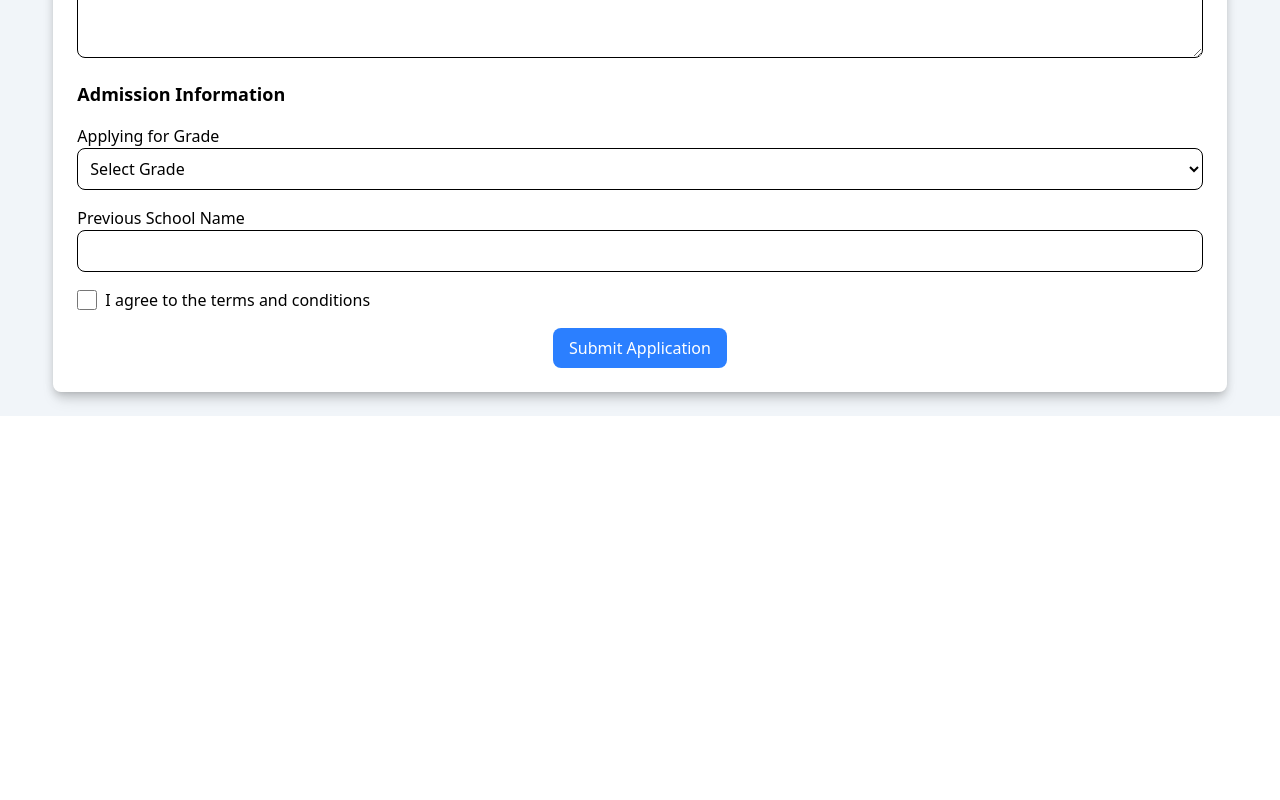
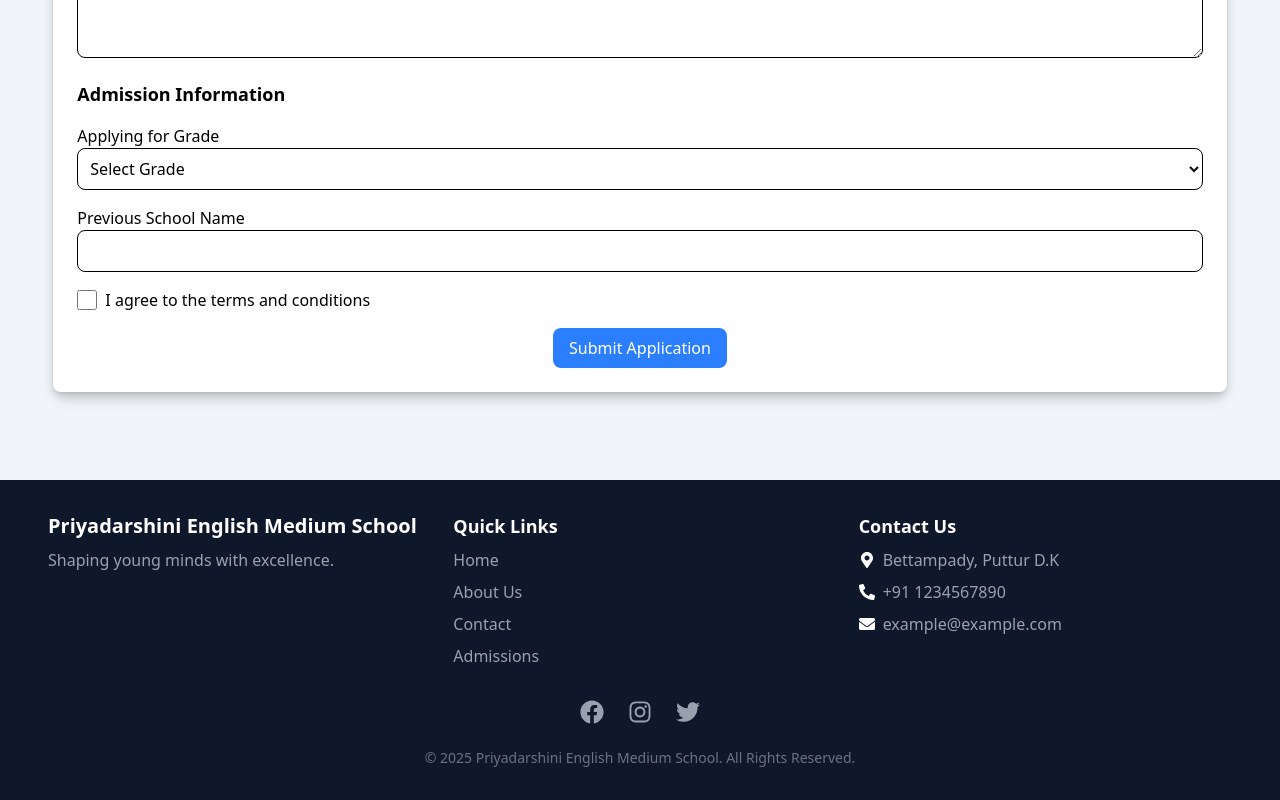
Before and after one commit to Rai-shwith/Priyadarshini, a React (Vite) app: page /admission in a window 1280 px wide. Shown: the part 730-1530 px from the top of the page. Before the commit the page ends 1146 px from the top, so only its background shows below. Built offline with nearby package versions, Linux system fonts and the light colour scheme.

Commit message:
chore: add footer

```diff
--- a/src/App.jsx
+++ b/src/App.jsx
@@ -6,6 +6,7 @@ import { Routes, Route } from "react-router-dom";
 import Home from "./Home";
 import { NotificationProvider } from "./context/NotificationContext";
 import { LanguageProvider } from "./context/LanguageContext";
+import Footer from "./components/Footer";
 
 const App = () => {
   return (
@@ -17,6 +18,7 @@ const App = () => {
             <Route path="/" element={<Home />} />
             <Route path="/admission" element={<AdmissionForm />} />
           </Routes>
+          <Footer />
         </Background>
       </NotificationProvider>
     </LanguageProvider>
--- /dev/null
+++ b/src/components/Footer.jsx
@@ -0,0 +1,98 @@
+import React from "react";
+import {
+  FaFacebook,
+  FaInstagram,
+  FaTwitter,
+  FaPhoneAlt,
+  FaEnvelope,
+  FaMapMarkerAlt,
+} from "react-icons/fa";
+import { Link } from "react-router-dom";
+
+const Footer = () => {
+  // TODO:improve this
+  return (
+    <footer className="bg-slate-900 text-white py-8 mt-10 w-screen">
+      <div className="container mx-auto px-6 md:px-12">
+        <div className="grid grid-cols-1 md:grid-cols-3 gap-8">
+          {/* School Info */}
+          <div>
+            <h2 className="text-xl font-bold">
+              Priyadarshini English Medium School
+            </h2>
+            <p className="text-gray-400 mt-2">
+              Shaping young minds with excellence.
+            </p>
+          </div>
+
+          {/* Quick Links */}
+          <div>
+            <h3 className="text-lg font-semibold">Quick Links</h3>
+            <ul className="mt-2 space-y-2">
+              <li>
+                <Link to="/" className="text-gray-400 hover:text-white">
+                  Home
+                </Link>
+              </li>
+              <li>
+                <Link to="/about" className="text-gray-400 hover:text-white">
+                  About Us
+                </Link>
+              </li>
+              <li>
+                <Link to="/contact" className="text-gray-400 hover:text-white">
+                  Contact
+                </Link>
+              </li>
+              <li>
+                <Link
+                  to="/admissions"
+                  className="text-gray-400 hover:text-white"
+                >
+                  Admissions
+                </Link>
+              </li>
+            </ul>
+          </div>
+
+          {/* Contact Info */}
+          <div>
+            <h3 className="text-lg font-semibold">Contact Us</h3>
+            <div className="mt-2 space-y-2">
+              <p className="flex items-center gap-2 text-gray-400">
+                <FaMapMarkerAlt className="text-white" /> Bettampady, Puttur D.K
+              </p>
+              <p className="flex items-center gap-2 text-gray-400">
+                <FaPhoneAlt className="text-white" /> +91 1234567890
+              </p>
+              <p className="flex items-center gap-2 text-gray-400">
+                <FaEnvelope className="text-white" /> example@example.com
+              </p>
+            </div>
+          </div>
+        </div>
+
+        {/* Social Media */}
+        <div className="mt-8 flex justify-center space-x-6">
+          <a href="#" className="text-gray-400 hover:text-white">
+            <FaFacebook size={24} />
+          </a>
+          <a href="#" className="text-gray-400 hover:text-white">
+            <FaInstagram size={24} />
+          </a>
+          <a href="#" className="text-gray-400 hover:text-white">
+            <FaTwitter size={24} />
+          </a>
+        </div>
+
+        {/* Copyright */}
+        <div className="text-center text-gray-500 text-sm mt-6">
+          &copy; {new Date().getFullYear()} Priyadarshini English Medium School.
+          All Rights Reserved.
+        </div>
+      </div>
+    </footer>
+  );
+};
+
+export default Footer;
```
